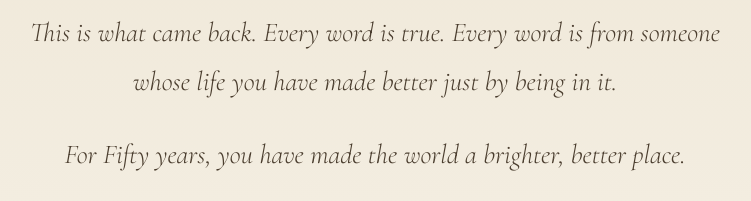
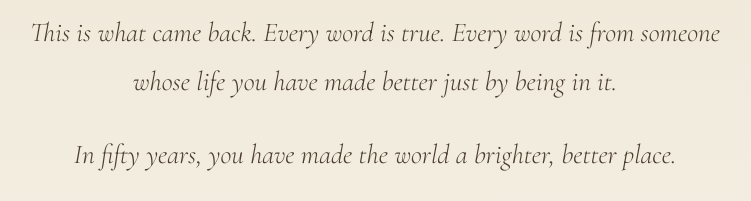
Before and after one commit to shauncritzer/Shannon50, a plain HTML site: page index.html in a window 1280 px wide. Shown: the part 1720-1921 px from the top of the page, without its empty margins (265-1016 px from the left). Drawn offline with nearby package versions, Linux system fonts and the light colour scheme; a web font is replaced by a local one.

Commit message:
Update index.html

```diff
--- a/index.html
+++ b/index.html
@@ -799,7 +799,7 @@
       <p>My love,</p>
       <p>You don't always like being the center of attention. I know. So I asked the people who love you most — quietly, one by one — to tell me what they love about you.</p>
       <p>This is what came back. Every word is true. Every word is from someone whose life you have made better just by being in it.</p>
-      <p>For Fifty years, you have made the world a brighter, better place.</p>
+      <p>In fifty years, you have made the world a brighter, better place.</p>
       <p><em>Happy 50th birthday, beautiful.<br>I love you more.</em></p>
     </div>
     <div class="dedication-signature">— Shaun</div>
```
